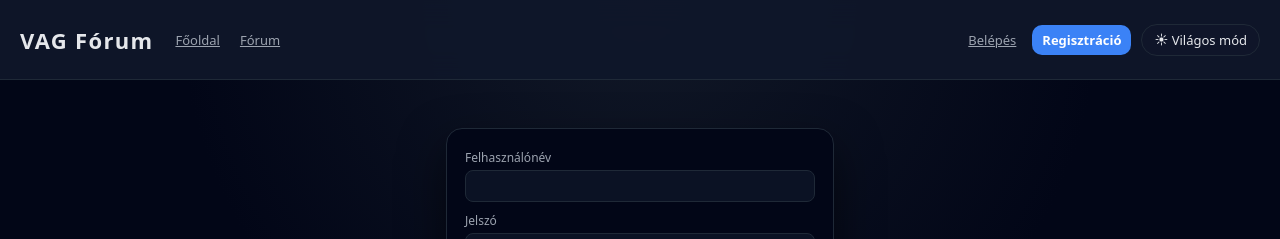
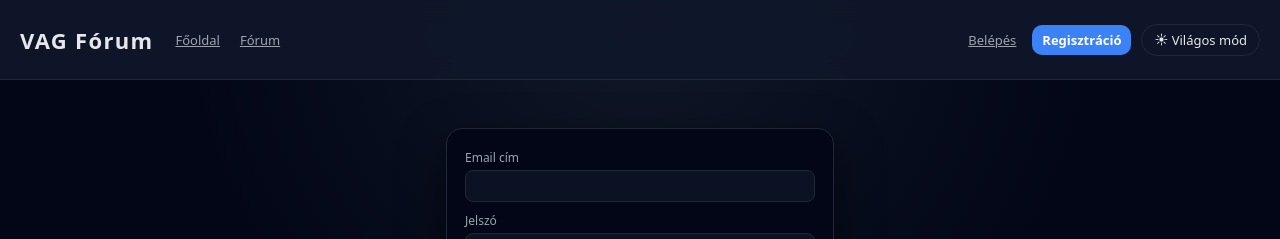
Before and after one commit to marrkoacsi/VAG_Projekt, a React (Vite) app in the folder frontend/: page / in a window 1280 px wide. Both pictures are taken after a click on the button "Belépés". Shown: the top 239 px of the page. Built offline with nearby package versions, Linux system fonts and the light colour scheme; no server answers.

Commit message:
Change username field to email in LoginForm

```diff
--- a/frontend/src/components/LoginForm.jsx
+++ b/frontend/src/components/LoginForm.jsx
@@ -6,19 +6,20 @@ function LoginForm({ loginForm, setLoginForm, onSubmit, message, error }) {
 
       <form className="form" onSubmit={onSubmit}>
         <div className="form-row">
-          <label>Felhasználónév</label>
+  <label>Email cím</label>
   <input
-            type="text"
-            value={loginForm.username}
+    type="email"
+    value={loginForm.email}
     onChange={(e) =>
       setLoginForm((prev) => ({
         ...prev,
-                username: e.target.value,
+        email: e.target.value,
       }))
     }
     required
   />
 </div>
+
         <div className="form-row">
           <label>Jelszó</label>
           <input
```
Lines whose indentation alone changed are shown as unchanged.
